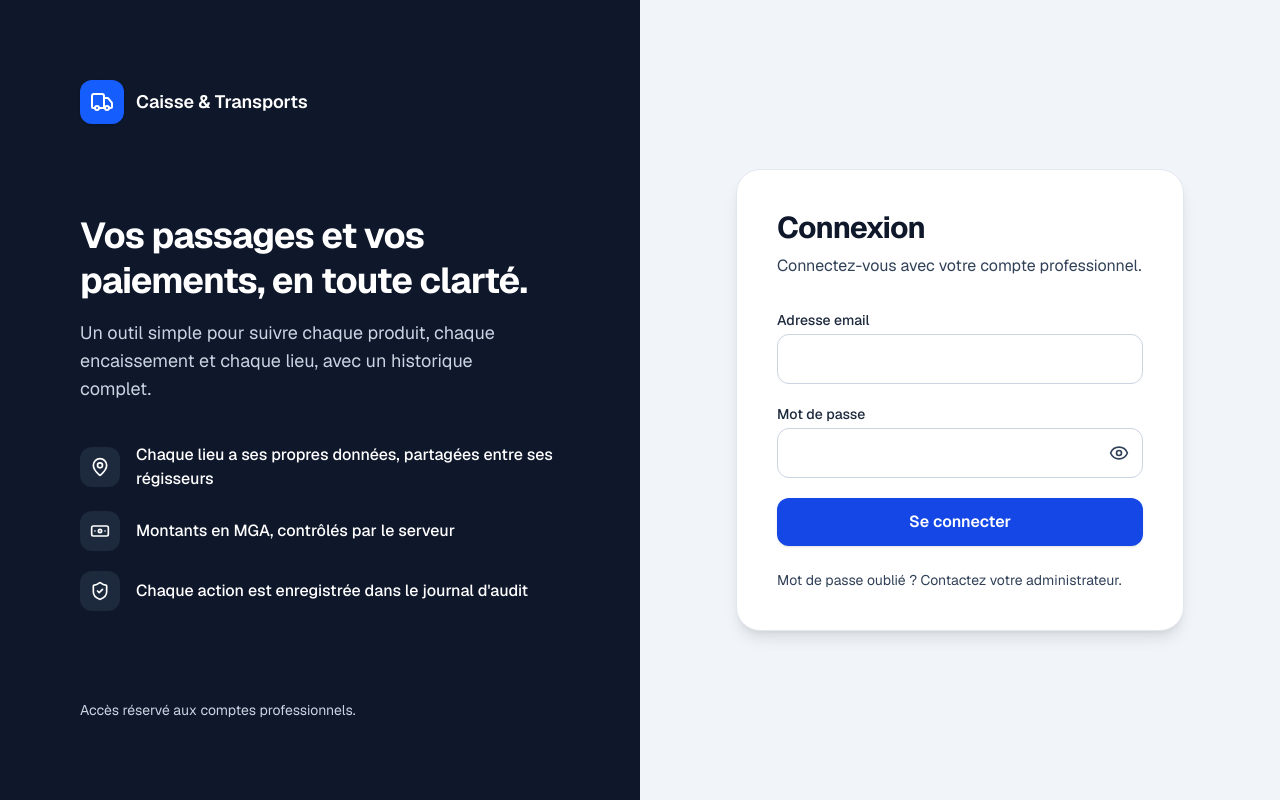
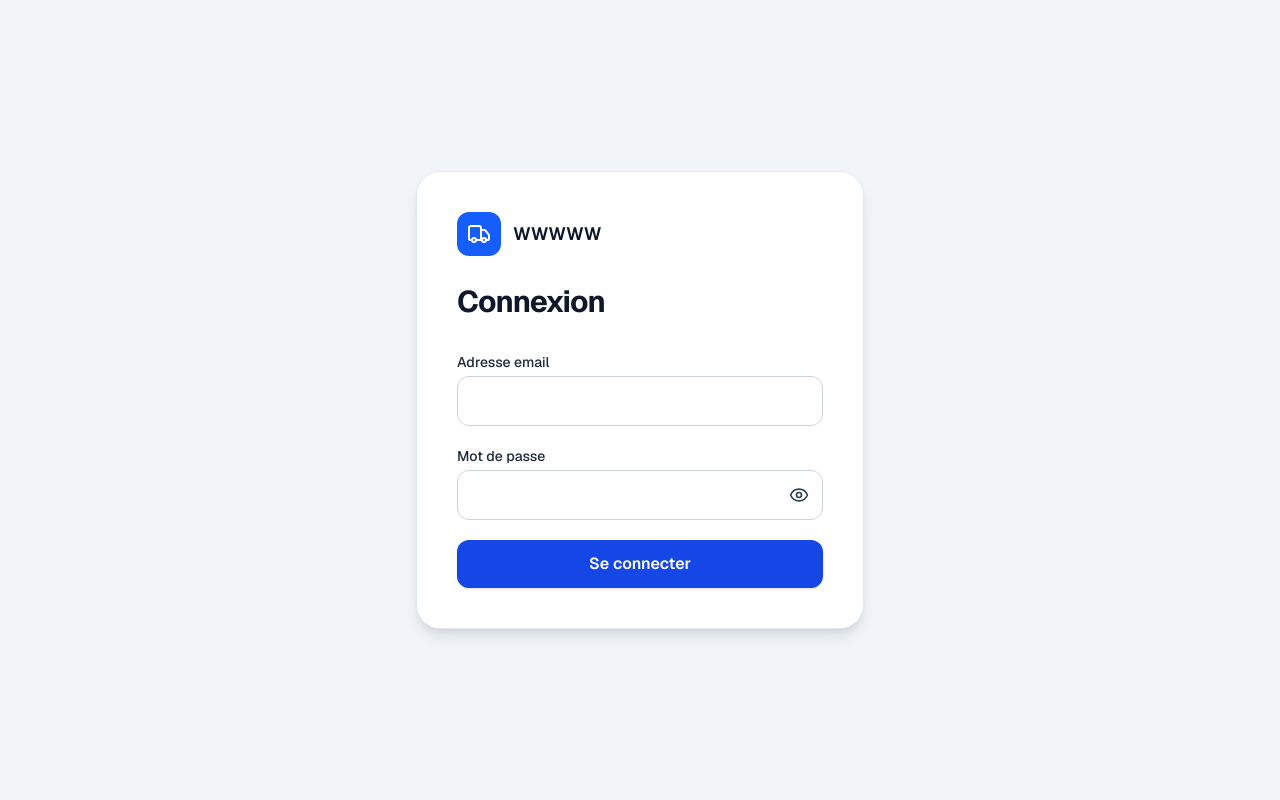
Before and after one commit to nel-63/Demo, a Next.js app: page /login in a window 1280 px wide. Built offline with nearby package versions, Linux system fonts and the light colour scheme.

Commit message:
style: simplify login screen and remove descriptive panel

```diff
--- a/app/login/page.tsx
+++ b/app/login/page.tsx
@@ -2,7 +2,7 @@
 
 import { useState, type FormEvent } from "react";
 import { useRouter } from "next/navigation";
-import { Banknote, CircleAlert, Eye, EyeOff, MapPin, ShieldCheck, Truck } from "lucide-react";
+import { CircleAlert, Eye, EyeOff, Truck } from "lucide-react";
 
 export default function LoginPage() {
   const router = useRouter();
@@ -16,21 +16,13 @@ export default function LoginPage() {
     event.preventDefault();
     setError("");
     setLoading(true);
-
     try {
       const response = await fetch("/api/auth/login", {
-        method: "POST",
-        headers: { "Content-Type": "application/json" },
+        method: "POST", headers: { "Content-Type": "application/json" },
         body: JSON.stringify({ email, password }),
       });
-
       const data = await response.json();
-
-      if (!response.ok) {
-        setError(data.message ?? "Connexion impossible.");
-        return;
-      }
-
+      if (!response.ok) { setError(data.message ?? "Connexion impossible."); return; }
       router.replace("/dashboard");
       router.refresh();
     } catch {
@@ -41,120 +33,45 @@ export default function LoginPage() {
   }
 
   return (
-    <main className="grid min-h-screen lg:grid-cols-2">
-      {/* Panneau de marque (ordinateur) */}
-      <section className="hidden flex-col justify-between bg-slate-900 p-12 text-white lg:flex xl:p-20">
-        <div className="flex items-center gap-3">
-          <span className="flex size-11 items-center justify-center rounded-xl bg-blue-600 shadow-sm">
+    <main className="flex min-h-screen items-center justify-center bg-slate-100 px-4 py-10 sm:px-8">
+      <section className="w-full max-w-md rounded-3xl border border-slate-200 bg-white p-8 shadow-lg sm:p-10">
+        <div className="mb-7 flex items-center gap-3">
+          <span className="flex size-11 items-center justify-center rounded-xl bg-blue-600 text-white">
             <Truck className="size-6" aria-hidden="true" />
           </span>
-          <span className="text-lg font-semibold">Caisse &amp; Transports</span>
+          <span className="text-lg font-semibold text-slate-900">WWWWW</span>
         </div>
-
-        <div>
-          <h2 className="max-w-md text-4xl font-bold leading-tight tracking-tight">
-            Vos passages et vos paiements, en toute clarté.
-          </h2>
-          <p className="mt-4 max-w-md text-lg text-slate-300">
-            Un outil simple pour suivre chaque produit, chaque encaissement et chaque lieu,
-            avec un historique complet.
-          </p>
-          <ul className="mt-10 space-y-5">
-            {[
-              { icon: MapPin, text: "Chaque lieu a ses propres données, partagées entre ses régisseurs" },
-              { icon: Banknote, text: "Montants en MGA, contrôlés par le serveur" },
-              { icon: ShieldCheck, text: "Chaque action est enregistrée dans le journal d'audit" },
-            ].map(({ icon: Icon, text }) => (
-              <li key={text} className="flex items-center gap-4">
-                <span className="flex size-10 shrink-0 items-center justify-center rounded-xl bg-slate-800">
-                  <Icon className="size-5" aria-hidden="true" />
-                </span>
-                <span className="font-medium">{text}</span>
-              </li>
-            ))}
-          </ul>
-        </div>
-
-        <p className="text-sm text-slate-300">Accès réservé aux comptes professionnels.</p>
-      </section>
-
-      {/* Formulaire */}
-      <section className="flex items-center justify-center bg-slate-100 px-4 py-10 sm:px-8">
-        <div className="w-full max-w-md rounded-3xl border border-slate-200 bg-white p-8 shadow-lg sm:p-10">
-          <div className="mb-6 flex items-center gap-3 lg:hidden">
-            <span className="flex size-10 items-center justify-center rounded-xl bg-blue-600 text-white">
-              <Truck className="size-5" aria-hidden="true" />
-            </span>
-            <span className="font-semibold text-slate-900">Caisse &amp; Transports</span>
-          </div>
-
         <h1 className="text-2xl font-bold tracking-tight text-slate-900 sm:text-3xl">Connexion</h1>
-          <p className="mt-2 text-slate-700">Connectez-vous avec votre compte professionnel.</p>
-
         <form onSubmit={handleSubmit} className="mt-8 space-y-5">
           <div>
-              <label htmlFor="email" className="mb-1 block text-sm font-medium text-slate-800">
-                Adresse email
-              </label>
-              <input
-                id="email"
-                name="email"
-                type="email"
-                autoComplete="username"
-                required
-                value={email}
+            <label htmlFor="email" className="mb-1 block text-sm font-medium text-slate-800">Adresse email</label>
+            <input id="email" name="email" type="email" autoComplete="username" required value={email}
               onChange={(event) => setEmail(event.target.value)}
-                className="w-full rounded-xl border border-slate-300 bg-white px-3.5 py-3 outline-none focus:border-blue-600 focus:ring-2 focus:ring-blue-100"
-              />
+              className="w-full rounded-xl border border-slate-300 bg-white px-3.5 py-3 outline-none focus:border-blue-600 focus:ring-2 focus:ring-blue-100"/>
           </div>
-
           <div>
-              <label htmlFor="password" className="mb-1 block text-sm font-medium text-slate-800">
-                Mot de passe
-              </label>
+            <label htmlFor="password" className="mb-1 block text-sm font-medium text-slate-800">Mot de passe</label>
             <div className="relative">
-                <input
-                  id="password"
-                  name="password"
-                  type={showPassword ? "text" : "password"}
-                  autoComplete="current-password"
-                  required
-                  value={password}
+              <input id="password" name="password" type={showPassword ? "text" : "password"}
+                autoComplete="current-password" required value={password}
                 onChange={(event) => setPassword(event.target.value)}
-                  className="w-full rounded-xl border border-slate-300 bg-white py-3 pl-3.5 pr-12 outline-none focus:border-blue-600 focus:ring-2 focus:ring-blue-100"
-                />
-                <button
-                  type="button"
-                  onClick={() => setShowPassword((value) => !value)}
+                className="w-full rounded-xl border border-slate-300 bg-white py-3 pl-3.5 pr-12 outline-none focus:border-blue-600 focus:ring-2 focus:ring-blue-100"/>
+              <button type="button" onClick={() => setShowPassword((value) => !value)}
                 aria-label={showPassword ? "Masquer le mot de passe" : "Afficher le mot de passe"}
                 aria-pressed={showPassword}
-                  className="absolute inset-y-0 right-0 flex w-12 items-center justify-center rounded-r-xl text-slate-700 hover:text-slate-900"
-                >
-                  {showPassword ? <EyeOff className="size-5" aria-hidden="true" /> : <Eye className="size-5" aria-hidden="true" />}
+                className="absolute inset-y-0 right-0 flex w-12 items-center justify-center rounded-r-xl text-slate-700 hover:text-slate-900">
+                {showPassword ? <EyeOff className="size-5" aria-hidden="true"/> : <Eye className="size-5" aria-hidden="true"/>}
               </button>
             </div>
           </div>
-
-            {error && (
-              <p role="alert" className="flex items-start gap-2 rounded-xl border border-red-200 bg-red-50 p-3 text-sm font-medium text-red-700">
-                <CircleAlert className="mt-0.5 size-4 shrink-0" aria-hidden="true" />
-                <span>{error}</span>
-              </p>
-            )}
-
-            <button
-              type="submit"
-              disabled={loading}
-              className="w-full rounded-xl bg-blue-700 px-4 py-3 font-semibold text-white shadow-sm transition hover:bg-blue-800 disabled:cursor-not-allowed disabled:opacity-60"
-            >
+          {error && <p role="alert" className="flex items-start gap-2 rounded-xl border border-red-200 bg-red-50 p-3 text-sm font-medium text-red-700">
+            <CircleAlert className="mt-0.5 size-4 shrink-0" aria-hidden="true"/><span>{error}</span>
+          </p>}
+          <button type="submit" disabled={loading}
+            className="w-full rounded-xl bg-blue-700 px-4 py-3 font-semibold text-white shadow-sm transition hover:bg-blue-800 disabled:cursor-not-allowed disabled:opacity-60">
             {loading ? "Connexion..." : "Se connecter"}
           </button>
         </form>
-
-          <p className="mt-6 text-sm text-slate-700">
-            Mot de passe oublié ? Contactez votre administrateur.
-          </p>
-        </div>
       </section>
     </main>
   );
```
Lines whose indentation alone changed are shown as unchanged.
